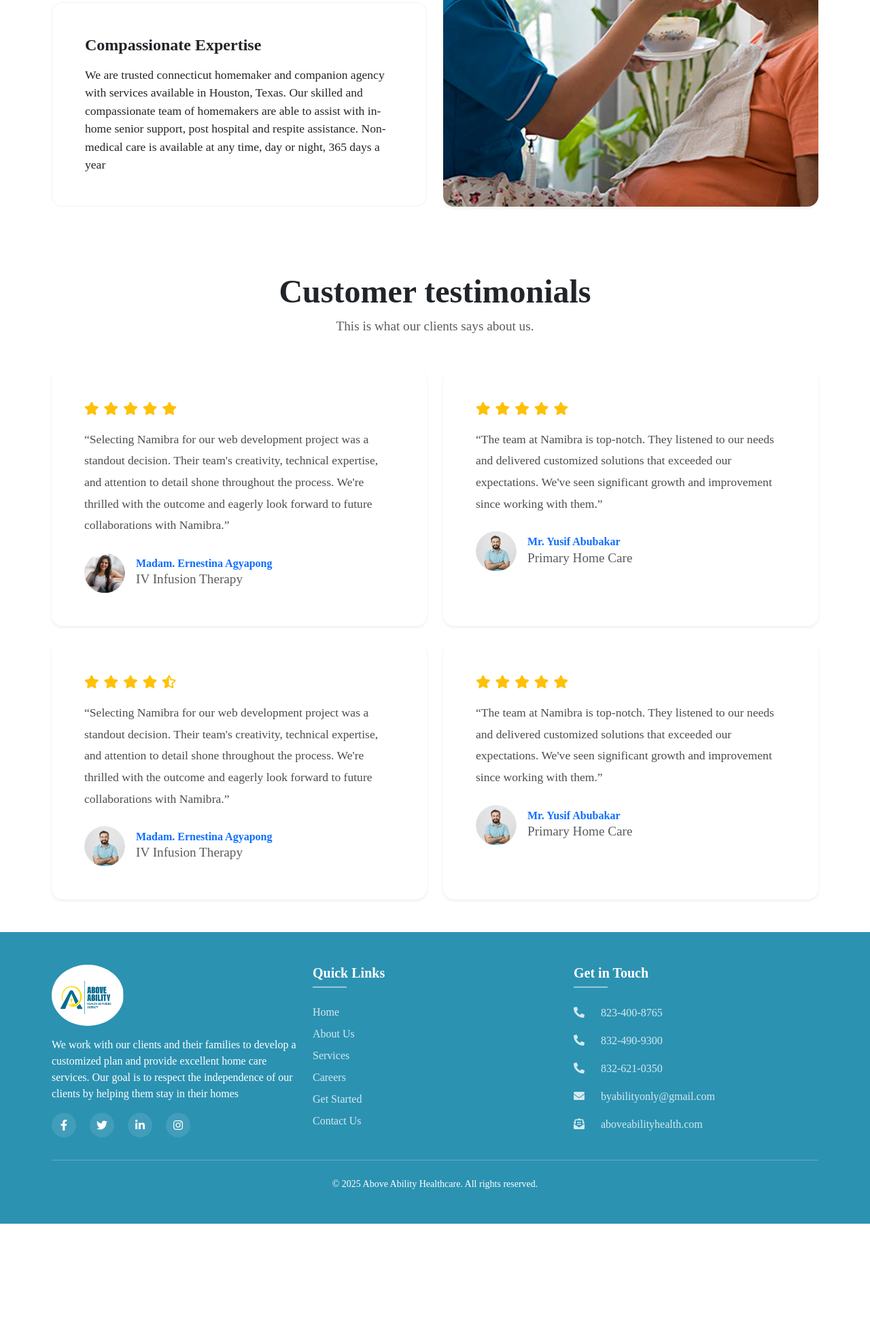
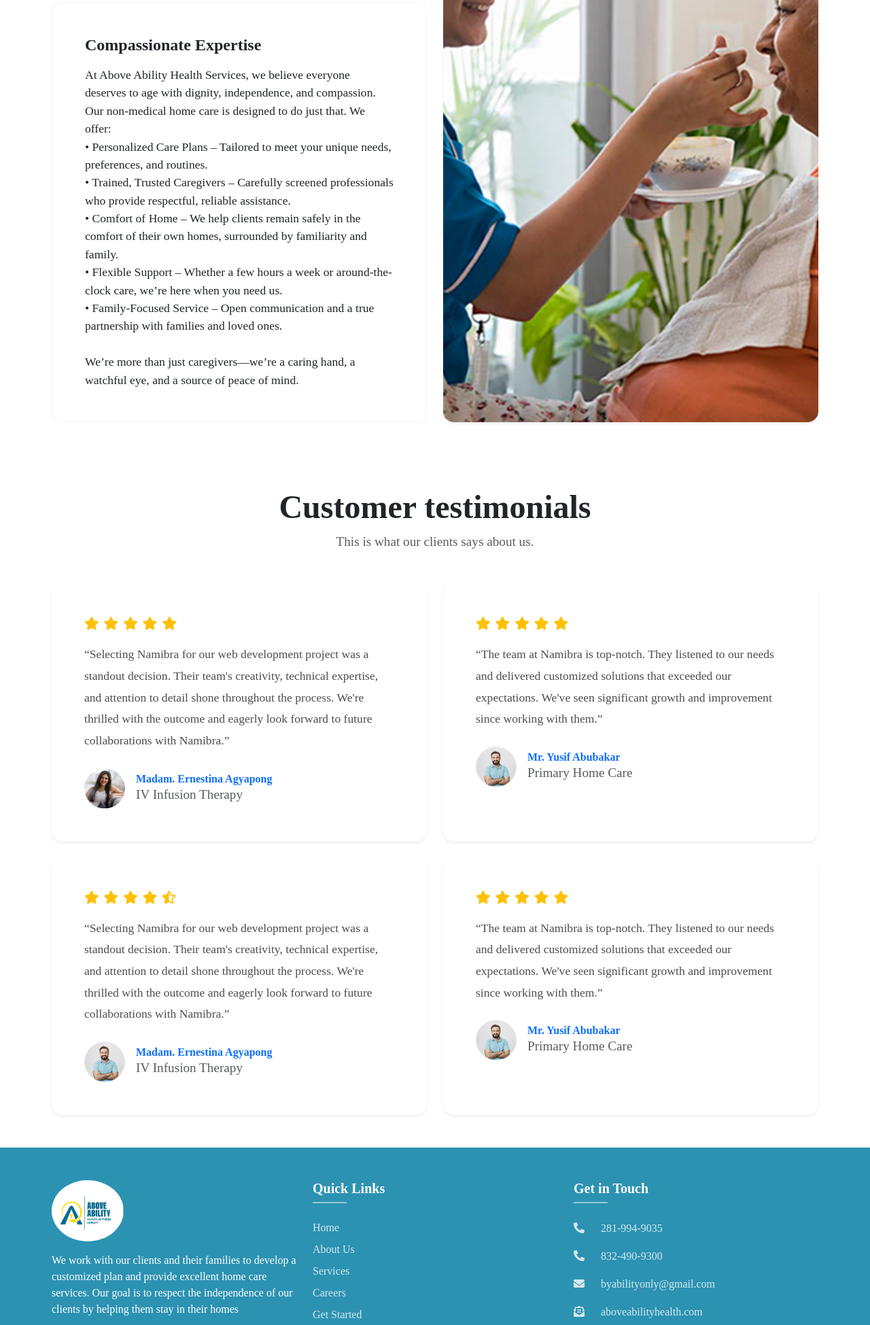
Before and after one commit to Kindo-Jnr/above_ability_healthcare_website, a plain HTML site: page pages/service.html in a window 1280 px wide. Shown: the part 2532-4481 px from the top of the page at 68% size. Before the commit the page ends 4417 px from the top, so only its background shows below. Drawn offline with nearby package versions, Linux system fonts and the light colour scheme; a script that the page names is missing; files whose address does not match are found by name.

Commit message:
why choose us and contacts updated

```diff
--- a/assets/css/styles.css
+++ b/assets/css/styles.css
@@ -612,7 +612,7 @@ header .navlist a:hover::after {
 /* Responsive Adjustments */
 @media (max-width: 992px) {
   .hero-section {
-    margin-top: 10rem;
+    margin-top: 8rem;
   }
   .hero-heading {
     font-size: 1.5rem;
--- a/pages/service.html
+++ b/pages/service.html
@@ -418,12 +418,27 @@
               >
                 <h3 class="h4 fw-bold mb-3">Compassionate Expertise</h3>
                 <p class="mb-0" style="font-size: 1.1rem">
-                  We are trusted connecticut homemaker and companion agency with
-                  services available in Houston, Texas. Our skilled and
-                  compassionate team of homemakers are able to assist with
-                  in-home senior support, post hospital and respite assistance.
-                  Non- medical care is available at any time, day or night, 365
-                  days a year
+                  At Above Ability Health Services, we believe everyone deserves
+                  to age with dignity, independence, and compassion. Our
+                  non-medical home care is designed to do just that. We offer:
+                </p>
+                <p class="mb-0" style="font-size: 1.1rem">
+                  • Personalized Care Plans – Tailored to meet your unique
+                  needs, preferences, and routines. <br />
+                  • Trained, Trusted Caregivers – Carefully screened
+                  professionals who provide respectful, reliable assistance.
+                  <br />
+                  • Comfort of Home – We help clients remain safely in the
+                  comfort of their own homes, surrounded by familiarity and
+                  family. <br />
+                  • Flexible Support – Whether a few hours a week or
+                  around-the-clock care, we’re here when you need us. <br />
+                  • Family-Focused Service – Open communication and a true
+                  partnership with families and loved ones. <br />
+                  <br />
+
+                  We’re more than just caregivers—we’re a caring hand, a
+                  watchful eye, and a source of peace of mind.
                 </p>
               </div>
             </div>
@@ -726,11 +741,11 @@
             <ul class="contact-info list-unstyled footer-links">
               <li class="mb-3 d-flex">
                 <a
-                  href="tel:823-400-8765"
+                  href="tel:281-994-9035"
                   class="text-white text-decoration-none"
                 >
                   <i class="fas fa-phone-alt me-3 mt-1"></i>
-                  <span>823-400-8765</span>
+                  <span>281-994-9035</span>
                 </a>
               </li>
               <li class="mb-3 d-flex">
@@ -742,15 +757,7 @@
                   <span>832-490-9300</span>
                 </a>
               </li>
-              <li class="mb-3 d-flex">
-                <a
-                  href="tel:832-621-0350"
-                  class="text-white text-decoration-none"
-                >
-                  <i class="fas fa-phone-alt me-3 mt-1"></i>
-                  <span>832-621-0350</span>
-                </a>
-              </li>
+
               <li class="mb-3 d-flex">
                 <a
                   href="mailto:byabilityonly@gmail.com"
```
Also changed, not shown: index.html (+15 -17 lines), pages/about.html (+3 -11 lines), pages/career.html (+3 -11 lines), pages/contact.html (+4 -12 lines).
